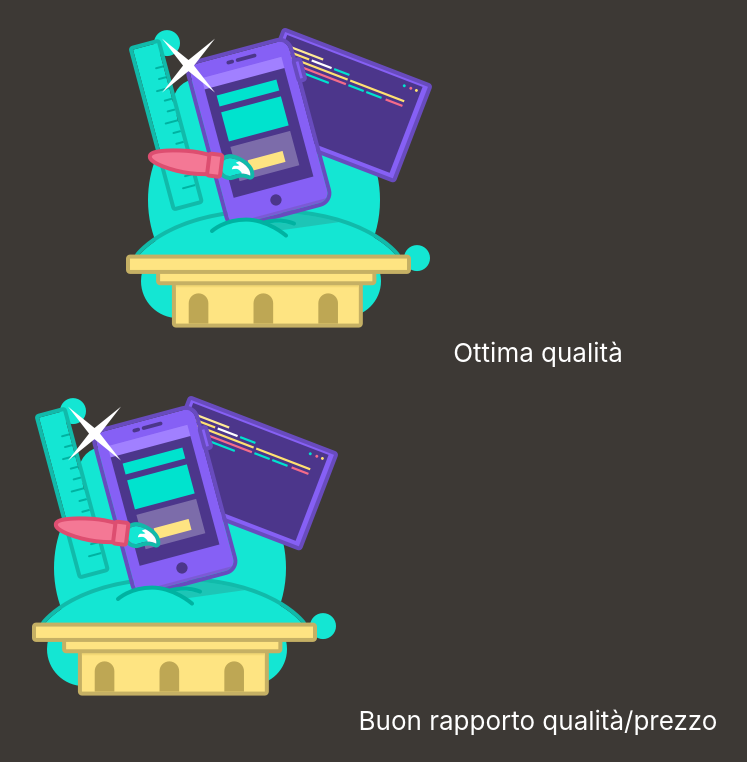
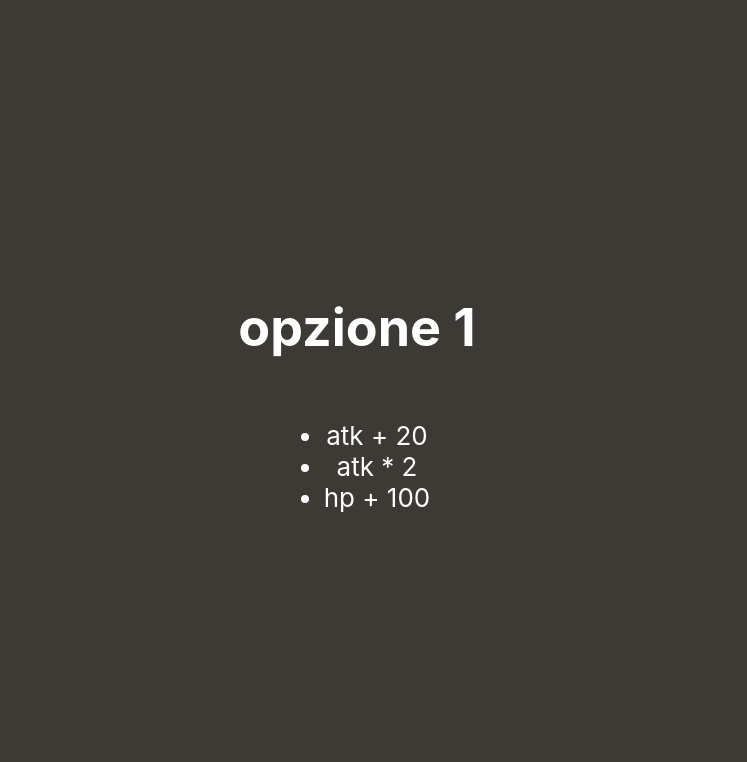
Before and after one commit to mariuschiriac/react-testing, a React (Create React App) app: page / in a window 1280 px wide. Shown: the top 762 px of the page, without its empty margins (283-1030 px from the left). Built offline with nearby package versions, Linux system fonts and the light colour scheme.

Commit message:
next e prev

```diff
--- a/src/App.js
+++ b/src/App.js
@@ -1,18 +1,20 @@
-import React from "react";
-import { Component } from "react";
-import "./App.css";
-import { Bottonestart } from "./components/bottone/bottone-start.component";
-import { Card } from "./components/card/card.component";
+import React from 'react';
+import { Component } from 'react';
+import './App.css';
+// import { Bottonestart } from './components/bottone/bottone-start.component';
+// import { Card } from './components/card/card.component';
+import { Configuratore } from './components/configuratore/configuratore.component';
 
 class App extends Component {
   render() {
     return (
       <div className="App">
         <header className="App-header">
-          <Card className="Component" />
+          <Configuratore className="Component" />
         </header>
       </div>
       /*
+          <Card className="Component" />
         <Bottonestart className="Component" />
         */
     );
--- a/src/actions.js
+++ b/src/actions.js
@@ -1,3 +1,9 @@
-export const nextPasso = () => ({
-  type: 'NEXT'
+export const nextPasso = (opzioneScelta, domanda) => ({
+  type: 'NEXT',
+  domanda,
+  opzioneScelta
 });
+
+export const prevPasso = () => ({
+  type: 'PREV'
+});
--- a/src/assets/config.json
+++ b/src/assets/config.json
@@ -1,22 +1,34 @@
 [
-  [
-    "atk + 10",
-    "atk * 2",
-    "hp + 50"
-  ],
-  [
-    "atk + 20",
-    "atk * 3",
-    "hp + 100"
-  ],
-  [
-    "atk + 30",
-    "atk * 4",
-    "hp + 200"
-  ],
-  [
-    "atk + 100",
-    "atk * 5",
-    "hp + 400"
-  ]
+  {
+    "titolo": "opzione 1",
+    "opzioni": [
+      "atk + 20",
+      "atk * 2",
+      "hp + 100"
+    ]
+  },
+  {
+    "titolo": "opzione 2",
+    "opzioni": [
+      "atk + 20",
+      "atk * 2",
+      "hp + 100"
+    ]
+  },
+  {
+    "titolo": "opzione 3",
+    "opzioni": [
+      "atk + 20",
+      "atk * 2",
+      "hp + 100"
+    ]
+  },
+  {
+    "titolo": "ultima opzione",
+    "opzioni": [
+      "atk + 20",
+      "atk * 2",
+      "hp + 100"
+    ]
+  }
 ]
--- a/src/components/configuratore/configuratore.component.jsx
+++ b/src/components/configuratore/configuratore.component.jsx
@@ -13,7 +13,7 @@ export function Configuratore() {
   const [index, setIndex] = useState(0);
 
   storeConfig.subscribe(() => {
-    setIndex(storeConfig.getState());
+    setIndex(storeConfig.getState().length);
   });
 
   if (index === configJson.length) {
@@ -21,7 +21,7 @@ export function Configuratore() {
   } else {
     return (
       <Provider store={storeConfig}>
-        <MioPasso opzioni={configJson[index]} />
+        <MioPasso domanda={configJson[index]} />
       </Provider>
     );
   }
--- a/src/components/configuratore/passo.component.jsx
+++ b/src/components/configuratore/passo.component.jsx
@@ -1,24 +1,34 @@
 import React from 'react';
 import { connect } from 'react-redux';
-import { nextPasso } from '../../actions';
+import { nextPasso, prevPasso } from '../../actions';
 
-const Passo = ({ opzioni, dispatch }) => {
-  function handleClick() {
-    dispatch(nextPasso());
+const Passo = ({ domanda, dispatch }) => {
+  function handleClick(value, titolo) {
+    console.log(value);
+    dispatch(nextPasso(value, titolo));
   }
 
   return (
+    <>
+      <h1>{domanda.titolo}</h1>
       <ul>
-      {opzioni.map((value, key) => {
+        {domanda.opzioni.map((value, key) => {
           return (
-          <li key={key} onClick={handleClick}>
+            <>
+              <li key={key} onClick={() => handleClick(value, domanda.titolo)}>
                 {value}
               </li>
+            </>
           );
         })}
       </ul>
+    </>
   );
 };
+
+// const mapStateToProps = state => ({
+
+// });
 
 export default connect()(Passo);
 
--- a/src/reducers/config.js
+++ b/src/reducers/config.js
@@ -1,7 +1,15 @@
-export const reduceConfig = (state = 0, action) => {
+export const reduceConfig = (state = [], action) => {
   switch (action.type) {
     case 'NEXT':
-      return ++state;
+      return [
+        ...state,
+        {
+          domanda: action.domanda,
+          opzioneScelta: action.opzioneScelta
+        }
+      ];
+    case 'PREV':
+      return state.slice(0, state.length - 1);
     default:
       return state;
   }
```
Lines whose indentation alone changed are shown as unchanged.
